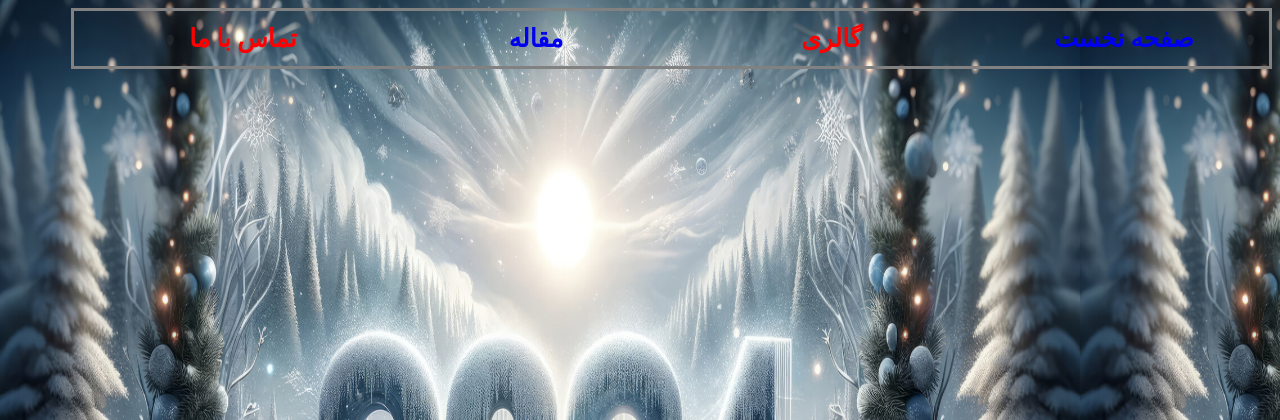
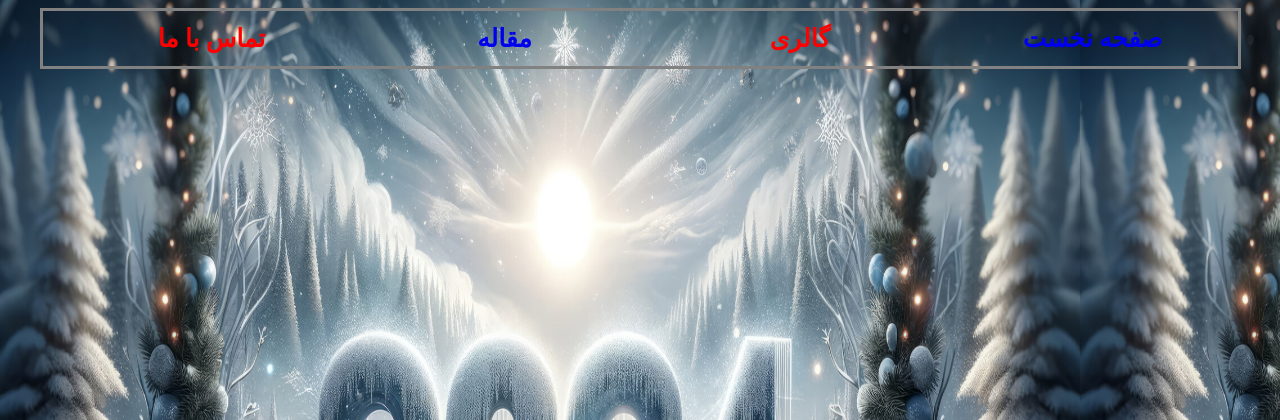
Before and after one commit to BlackJoke007/Mohammad-Amin, a PHP site: page /Web.Pishrafteh.Project.MohammadAminSalariEsini/menu.php in a window 1280 px wide. Shown: the top 420 px of the page. Run offline with PHP 8.4, Linux system fonts and the light colour scheme.

Commit message:
Update menu.php

```diff
--- a/Web.Pishrafteh.Project.MohammadAminSalariEsini/menu.php
+++ b/Web.Pishrafteh.Project.MohammadAminSalariEsini/menu.php
@@ -9,11 +9,13 @@
     <title>Menu</title>
 </head>
 <body>
-<div id="menu">
+<div align="center">
+ <div id="menu">
     <div id="menu-1"><a href="https://fa.wikipedia.org/wiki/%D8%B5%D9%81%D8%AD%D9%87%D9%94_%D8%A7%D8%B5%D9%84%DB%8C"><b>صفحه نخست</b></a></div>
     <div id="menu-2"><b>گالری</b></div>
     <div id="menu-3"><a href="https://fa.wikipedia.org/wiki/%DB%B2%DB%B0%DB%B2%DB%B4"><b>مقاله</b></a></div>
     <div id="menu-4"><b>تماس با ما</b></div>
+ </div>
 </div>
 </body>
 </html>
```
